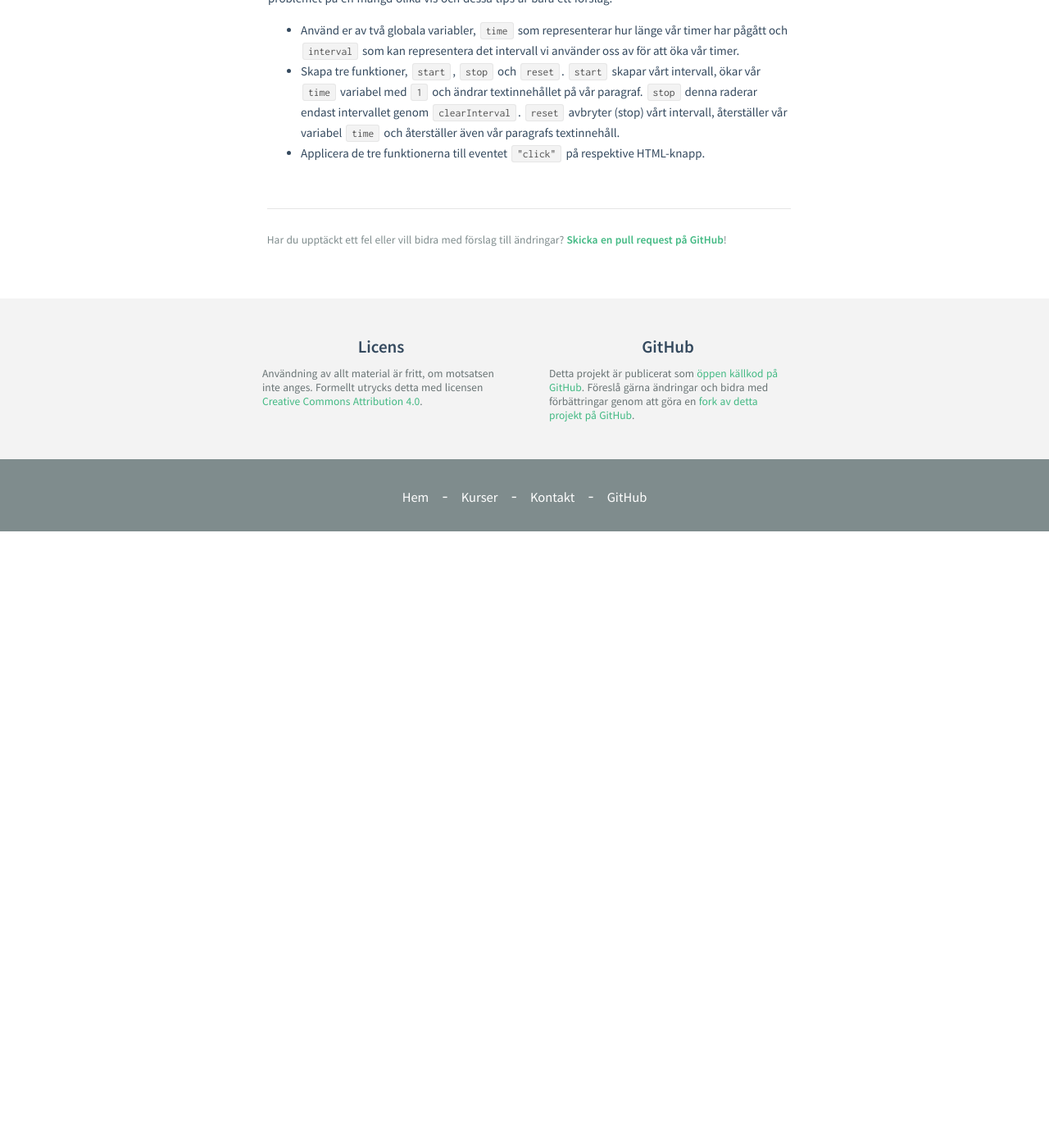
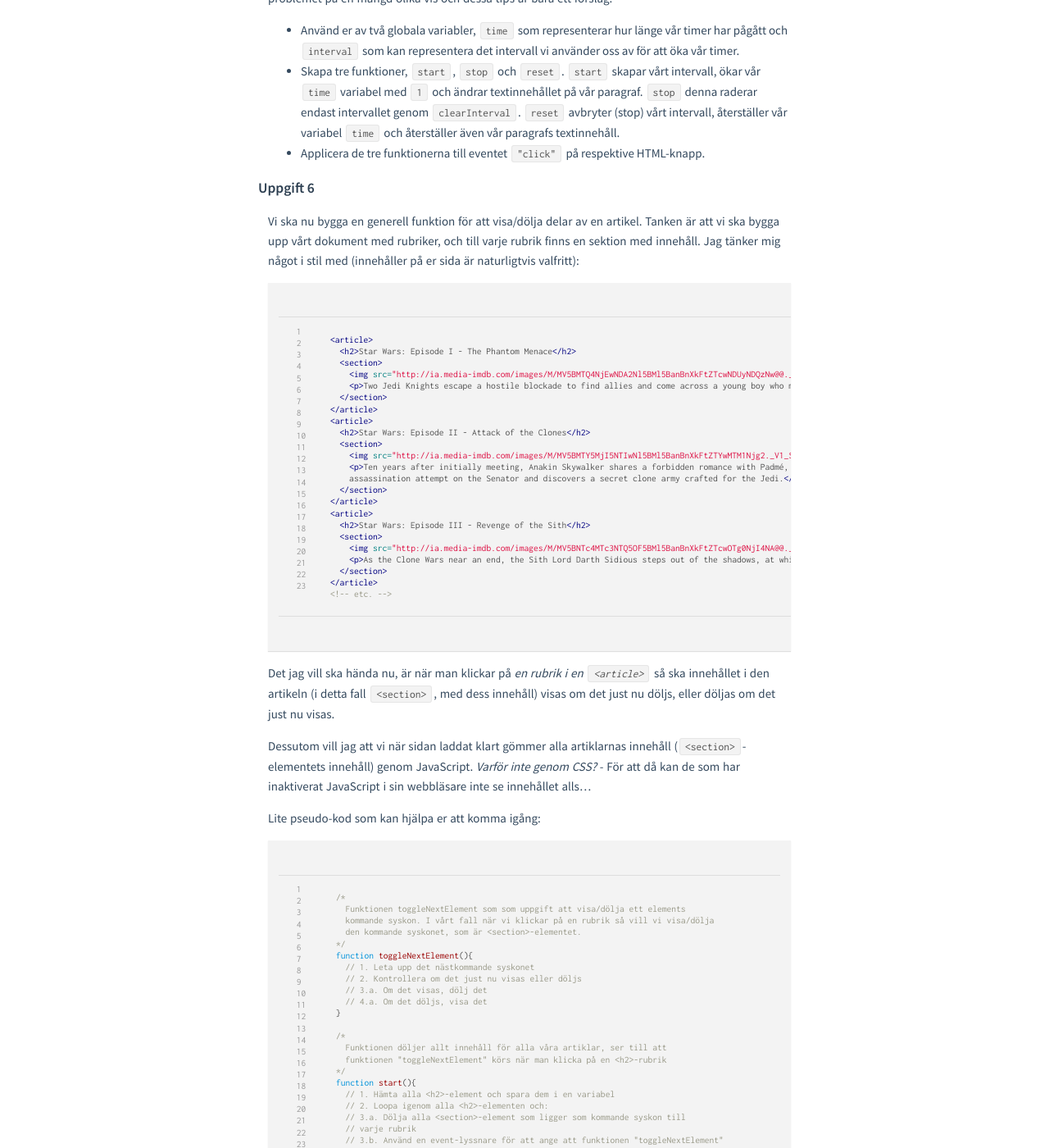
Before and after one commit to mau-dvmt/mah-dv.github.io, a Jekyll site: the page built from courses/da344a-da355a/exercises/ex8.md, in a window 1280 px wide and 1400 px high, scrolled down 4061 px. Shown: the whole window at 82% size. Built offline with Jekyll 4.4.1, drawn with Linux system fonts in a browser that asks for light colours; before the commit the page ends 4709 px from its top, so only the background shows below that; some of the changed text lies outside the part shown.

Commit message:
Added an extra excercise on ex8

```diff
--- a/courses/da344a-da355a/exercises/ex8.md
+++ b/courses/da344a-da355a/exercises/ex8.md
@@ -168,3 +168,76 @@ För att underlätta kommer en lista presenteras nedan med lite tips, tänk på
 * Använd er av två globala variabler, `time` som representerar hur länge vår timer har pågått och `interval` som kan representera det intervall vi använder oss av för att öka vår timer.
 * Skapa tre funktioner, `start`, `stop` och `reset`. `start` skapar vårt intervall, ökar vår `time` variabel med `1` och ändrar textinnehållet på vår paragraf. `stop` denna raderar endast intervallet genom `clearInterval`. `reset` avbryter (stop) vårt intervall, återställer vår variabel `time` och återställer även vår paragrafs textinnehåll.
 * Applicera de tre funktionerna till eventet `"click"` på respektive HTML-knapp.
+
+### Uppgift 6
+
+Vi ska nu bygga en generell funktion för att visa/dölja delar av en artikel. Tanken är att vi ska bygga upp vårt dokument med rubriker, och till varje rubrik finns en sektion med innehåll. Jag tänker mig något i stil med (innehåller på er sida är naturligtvis valfritt):
+
+{% highlight html linenos %}
+<article>
+  <h2>Star Wars: Episode I - The Phantom Menace</h2>
+  <section>
+    <img src="http://ia.media-imdb.com/images/M/MV5BMTQ4NjEwNDA2Nl5BMl5BanBnXkFtZTcwNDUyNDQzNw@@._V1_SX214_AL_.jpg" alt="Star Wars">
+    <p>Two Jedi Knights escape a hostile blockade to find allies and come across a young boy who may bring balance to the Force, but the long dormant Sith resurface to reclaim their old glory.</p>
+  </section>
+</article>
+<article>
+  <h2>Star Wars: Episode II - Attack of the Clones</h2>
+  <section>
+    <img src="http://ia.media-imdb.com/images/M/MV5BMTY5MjI5NTIwNl5BMl5BanBnXkFtZTYwMTM1Njg2._V1_SY317_CR13,0,214,317_AL_.jpg" alt="Star Wars">
+    <p>Ten years after initially meeting, Anakin Skywalker shares a forbidden romance with Padmé, while Obi-Wan investigates an
+    assassination attempt on the Senator and discovers a secret clone army crafted for the Jedi.</p>
+  </section>
+</article>
+<article>
+  <h2>Star Wars: Episode III - Revenge of the Sith</h2>
+  <section>
+    <img src="http://ia.media-imdb.com/images/M/MV5BNTc4MTc3NTQ5OF5BMl5BanBnXkFtZTcwOTg0NjI4NA@@._V1_SY317_CR12,0,214,317_AL_.jpg" alt="Star Wars">
+    <p>As the Clone Wars near an end, the Sith Lord Darth Sidious steps out of the shadows, at which time Anakin succumbs to his emotions, becoming Darth Vader and putting his relationships with Obi-Wan and Padme at risk.</p>
+  </section>
+</article>
+<!-- etc. -->
+{% endhighlight %}
+
+Det jag vill ska hända nu, är när man klickar på *en rubrik i en `<article>`* så ska innehållet i den artikeln (i detta fall `<section>`, med dess innehåll) visas om det just nu döljs, eller döljas om det just nu visas.
+
+Dessutom vill jag att vi när sidan laddat klart gömmer alla artiklarnas innehåll (`<section>`-elementets innehåll) genom JavaScript. *Varför inte genom CSS?* - För att då kan de som har inaktiverat JavaScript i sin webbläsare inte se innehållet alls...
+
+Lite pseudo-kod som kan hjälpa er att komma igång:
+
+{% highlight js linenos %}
+/*
+  Funktionen toggleNextElement som som uppgift att visa/dölja ett elements
+  kommande syskon. I vårt fall när vi klickar på en rubrik så vill vi visa/dölja
+  den kommande syskonet, som är <section>-elementet.
+*/
+function toggleNextElement(){
+  // 1. Leta upp det nästkommande syskonet
+  // 2. Kontrollera om det just nu visas eller döljs
+  // 3.a. Om det visas, dölj det
+  // 4.a. Om det döljs, visa det
+}
+
+/*
+  Funktionen döljer allt innehåll för alla våra artiklar, ser till att
+  funktionen "toggleNextElement" körs när man klicka på en <h2>-rubrik
+*/
+function start(){
+  // 1. Hämta alla <h2>-element och spara dem i en variabel
+  // 2. Loopa igenom alla <h2>-elementen och:
+  // 3.a. Dölja alla <section>-element som ligger som kommande syskon till
+  // varje rubrik
+  // 3.b. Använd en event-lyssnare för att ange att funktionen "toggleNextElement"
+  // ska köras när man klickar på en av rubrikerna.
+}
+
+/*
+  Kör funktionen "start"
+*/
+start();
+{% endhighlight %}
+
+För att referera till den rubrik som användaren klickade på, använd i funktionen "toggleNextElement" `this`. För att ta reda på hur ett element just nu visas kan ni kontrollera värdet för CSS-egenskapen "display" genom `element.style.display` och för att ändra CSS-egenskapen display anger ni ett värde, t.ex. `element.style.display = "none"` för att dölja ett element eller `element.style.display = "block"` för att visa ett element.
+{:.info}
+
+När ni sedan har fått funktionaliteten att fungera, styla gärna sidan genom CSS så att den blir visuellt tilltalande.
```
